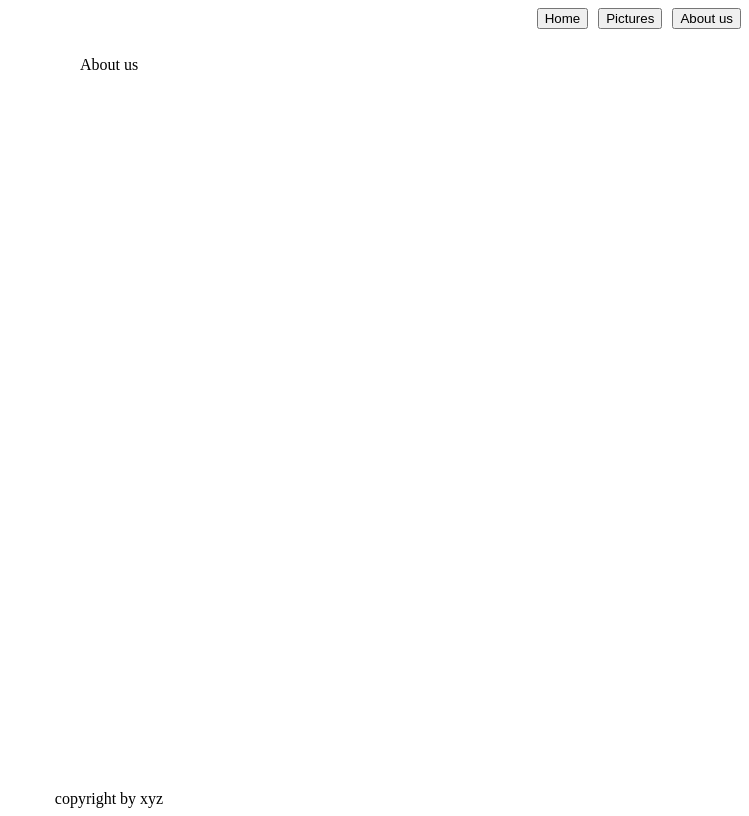
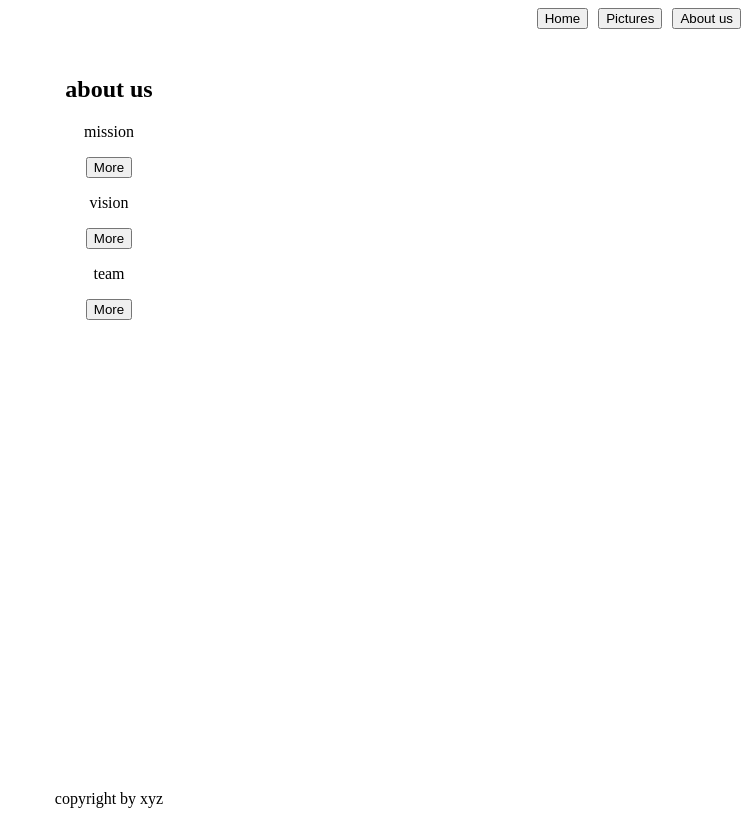
Before and after one commit to JelenadlS/redux-training, a React (Create React App) app: page /aboutUs in a window 1280 px wide. Shown: the whole page, without its empty margins (531-1280 px from the left). Built offline with nearby package versions, Linux system fonts and the light colour scheme.

Commit message:
Implement about text

```diff
--- /dev/null
+++ b/src/components/AboutButton.js
@@ -0,0 +1,18 @@
+import { useSelector, useDispatch } from "react-redux";
+import { handleShowMoreClick } from "../redux/Slices";
+
+export default function AboutButton({ detail }) {
+  const dispatch = useDispatch();
+  const showMoreInfo = useSelector(
+    (state) => state.showMoreInfoReducer.showMoreInfo
+  );
+
+  return (
+    <button
+      type="button"
+      onClick={() => dispatch(handleShowMoreClick(detail.title))}
+    >
+      {showMoreInfo[detail.title] ? "Less" : "More"}
+    </button>
+  );
+}
--- /dev/null
+++ b/src/components/AboutText.js
@@ -0,0 +1,17 @@
+export const AboutText = [
+  {
+    title: "mission ",
+    details:
+      "Lorem ipsum dolor sit amet, consectetur adipiscing elit, sed do eiusmod tempor incididunt ut labore et dolore magna aliqua. Ut enim ad minim veniam, quis nostrud exercitation ullamco laboris nisi ut aliquip ex ea commodo consequat. Duis aute irure dolor in reprehenderit in voluptate velit esse cillum dolore eu fugiat nulla pariatur. Excepteur sint occaecat cupidatat non proident, sunt in culpa qui officia deserunt mollit anim id est laborum.",
+  },
+  {
+    title: "vision",
+    details:
+      "Lorem ipsum dolor sit amet, consectetur adipiscing elit, sed do eiusmod tempor incididunt ut labore et dolore magna aliqua. Ut enim ad minim veniam, quis nostrud exercitation ullamco laboris nisi ut aliquip ex ea commodo consequat. Duis aute irure dolor in reprehenderit in voluptate velit esse cillum dolore eu fugiat nulla pariatur. Excepteur sint occaecat cupidatat non proident, sunt in culpa qui officia deserunt mollit anim id est laborum.",
+  },
+  {
+    title: "team",
+    details:
+      "Lorem ipsum dolor sit amet, consectetur adipiscing elit, sed do eiusmod tempor incididunt ut labore et dolore magna aliqua. Ut enim ad minim veniam, quis nostrud exercitation ullamco laboris nisi ut aliquip ex ea commodo consequat. Duis aute irure dolor in reprehenderit in voluptate velit esse cillum dolore eu fugiat nulla pariatur. Excepteur sint occaecat cupidatat non proident, sunt in culpa qui officia deserunt mollit anim id est laborum.",
+  },
+];
--- a/src/components/Button.js
+++ b/src/components/PictureButton.js
@@ -1,11 +1,11 @@
 import { Icon } from "@iconify/react";
 import { useSelector, useDispatch } from "react-redux";
 
-import Pictures from "../components/Pictures";
-import { StyledButton } from "../components/styles";
+import Pictures from "./Pictures";
+import { StyledButton } from "./styles";
 import { nextPicture, prevPicture } from "../redux/Slices";
 
-export default function Button({ next }) {
+export default function PictureButton({ next }) {
   const dispatch = useDispatch();
   const currentPicture = useSelector(
     (state) => state.currentPictureReducer.start
--- a/src/components/styles.js
+++ b/src/components/styles.js
@@ -1,5 +1,9 @@
 import { Icon } from "@iconify/react";
 import styled from "styled-components";
+
+export const StyledAbout = styled.section`
+  text-align: center;
+`;
 
 export const StyledAddress = styled.p`
   text-align: center;
@@ -30,6 +34,10 @@ export const StyledClose = styled(Icon)`
   top: -10px;
 `;
 
+export const StyledHomePage = styled.section`
+  text-align: center;
+`;
+
 export const StyledLike = styled(Icon)`
   grid-column: 4;
   justify-self: end;
@@ -37,6 +45,9 @@ export const StyledLike = styled(Icon)`
   &:active {
     transform: scale(0.9);
   }
+`;
+export const StyledList = styled.ul`
+  list-style: none;
 `;
 
 export const StyledLocation = styled(Icon)`
@@ -68,10 +79,14 @@ export const StyledNav = styled.nav`
   gap: 10px;
 `;
 
-export const StyledPictures = styled.section`
+export const StyledPictures = styled.span`
   display: flex;
   align-items: center;
   gap: 10px;
+`;
+
+export const StyledPicturePage = styled.section`
+  text-align: center;
 `;
 
 export const StyledRating = styled.p`
--- a/src/pages/AboutUsPage.js
+++ b/src/pages/AboutUsPage.js
@@ -1,3 +1,25 @@
+import { useSelector } from "react-redux";
+import { AboutText } from "../components/AboutText";
+import AboutButton from "../components/AboutButton";
+import { StyledAbout } from "../components/styles";
+
 export default function AboutUsPage() {
-  return <div>About us</div>;
+  const showMoreInfo = useSelector(
+    (state) => state.showMoreInfoReducer.showMoreInfo
+  );
+
+  return (
+    <StyledAbout>
+      <h1>about us</h1>
+      {AboutText.map((detail, index) => {
+        return (
+          <article key={index}>
+            <p>{detail.title}</p>
+            <AboutButton detail={detail} />
+            {showMoreInfo[detail.title] && <p>{detail.details}</p>}
+          </article>
+        );
+      })}
+    </StyledAbout>
+  );
 }
--- a/src/pages/HomePage.js
+++ b/src/pages/HomePage.js
@@ -1,12 +1,12 @@
 import { useEffect } from "react";
 import { useSelector, useDispatch } from "react-redux";
-import styled from "styled-components";
 import RestaurantCard from "../components/RestaurantCard";
 import {
   fetchRestaurants,
   increasedNoOfRestaurants,
   decreasedNoOfRestaurants,
 } from "../redux/Slices";
+import { StyledList, StyledHomePage } from "../components/styles";
 
 export default function HomePage() {
   const dispatch = useDispatch();
@@ -24,7 +24,8 @@ export default function HomePage() {
   }, [dispatch, noOfRestaurants]);
 
   return (
-    <section>
+    <StyledHomePage>
+      <h1>restaurants</h1>
       <StyledList>
         {restaurants.map((restaurant) => (
           <li key={restaurant.id}>
@@ -44,10 +45,6 @@ export default function HomePage() {
       >
         Less
       </button>
-    </section>
+    </StyledHomePage>
   );
 }
-
-const StyledList = styled.ul`
-  list-style: none;
-`;
--- a/src/pages/PicturePage.js
+++ b/src/pages/PicturePage.js
@@ -1,8 +1,8 @@
 import { useSelector } from "react-redux";
 
-import Button from "../components/Button";
+import PictureButton from "../components/PictureButton";
 import Pictures from "../components/Pictures";
-import { StyledPictures } from "../components/styles";
+import { StyledPictures, StyledPicturePage } from "../components/styles";
 
 export default function PicturePage() {
   const currentPicture = useSelector(
@@ -10,15 +10,18 @@ export default function PicturePage() {
   );
 
   return (
+    <StyledPicturePage>
+      <h1>pictures</h1>
       <StyledPictures>
-      <Button />
+        <PictureButton />
         <img
           width="300"
           height="200"
           alt={`${Pictures[currentPicture].name}`}
           src={Pictures[currentPicture].image}
         />
-      <Button next="next" />
+        <PictureButton next="next" />
       </StyledPictures>
+    </StyledPicturePage>
   );
 }
--- a/src/redux/Slices.js
+++ b/src/redux/Slices.js
@@ -82,14 +82,29 @@ const currentPictureSlice = createSlice({
   },
 });
 
+const showMoreInfoSlice = createSlice({
+  name: "showMoreInfo",
+  initialState: {
+    showMoreInfo: {},
+  },
+  reducers: {
+    handleShowMoreClick(state, action) {
+      const currentState = action.payload;
+      state.showMoreInfo[currentState] = !state.showMoreInfo[currentState];
+    },
+  },
+});
+
 export const { restaurantLiked } = bookmarksSlice.actions;
 export const { increasedNoOfRestaurants, decreasedNoOfRestaurants } =
   noOfRestaurantsSlice.actions;
 export const { nextPicture, prevPicture } = currentPictureSlice.actions;
+export const { handleShowMoreClick } = showMoreInfoSlice.actions;
 
 export default combineReducers({
   restaurantsReducer: restaurantSlice.reducer,
   bookmarksReducer: bookmarksSlice.reducer,
   noOfRestaurantsReducer: noOfRestaurantsSlice.reducer,
   currentPictureReducer: currentPictureSlice.reducer,
+  showMoreInfoReducer: showMoreInfoSlice.reducer,
 });
```
Lines whose indentation alone changed are shown as unchanged.
